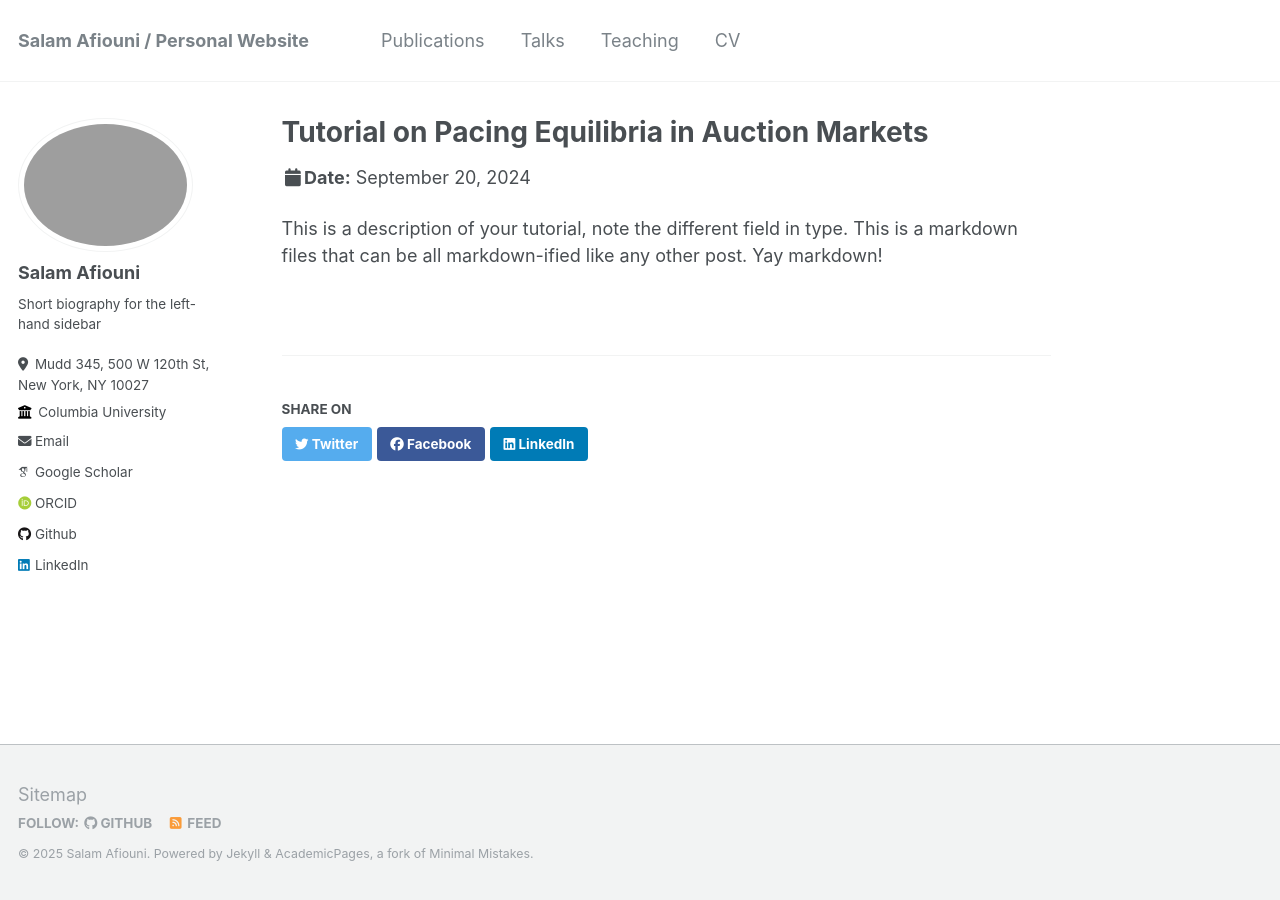
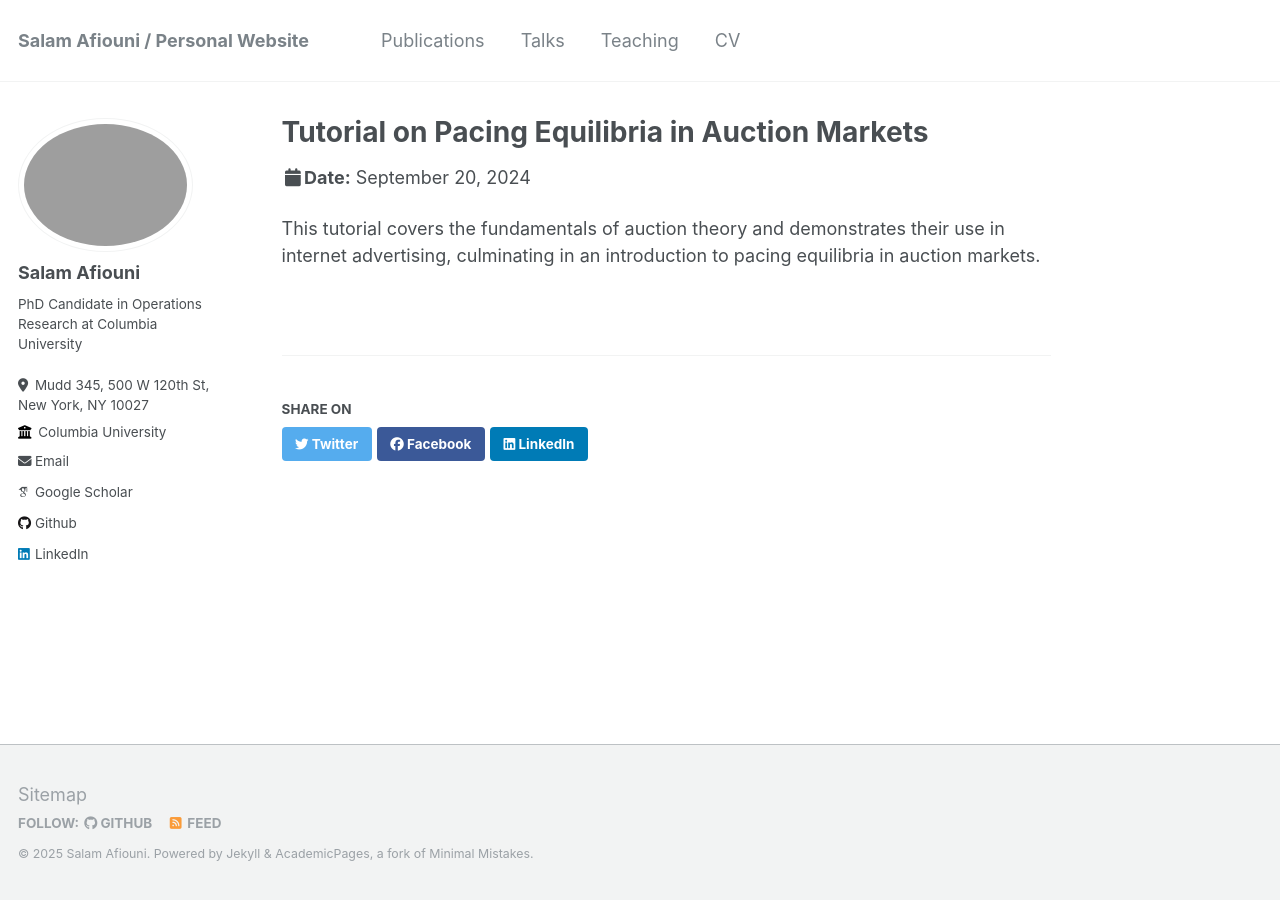
Before and after one commit to sal-af/sal-af.github.io, a Jekyll site: the page built from _talks/2013-03-01-tutorial-1.md, in a window 1280 px wide. Built offline with Jekyll 4.4.1, drawn with Linux system fonts in a browser that asks for light colours; some web fonts are replaced.

Commit message:
updated-info

```diff
--- a/_config.yml
+++ b/_config.yml
@@ -24,7 +24,7 @@ author:
   avatar           : "profile.png"
   name             : "Salam Afiouni"
   pronouns         : # example: "she/her"
-  bio              : "Short biography for the left-hand sidebar"
+  bio              : "PhD Candidate in Operations Research at Columbia University"
   location         : "Mudd 345, 500 W 120th St,<br> New York, NY 10027"
   employer         : "Columbia University"
   uri              : # URL
@@ -34,7 +34,7 @@ author:
   arxiv            : # URL - Update with the correct link to your profile
   googlescholar    : "https://scholar.google.com/citations?user=pPBem2IAAAAJ&hl=en"
   impactstory      : # URL
-  orcid            : "http://orcid.org/yourorcidurl"
+  orcid            : #"http://orcid.org/yourorcidurl"
   pubmed           : # URL
   researchgate     : # URL
 
--- a/_talks/2013-03-01-tutorial-1.md
+++ b/_talks/2013-03-01-tutorial-1.md
@@ -9,4 +9,4 @@ date: 2024-09-20
 location: "Columbia University NY, USA"
 ---
 
-This is a description of your tutorial, note the different field in type. This is a markdown files that can be all markdown-ified like any other post. Yay markdown!
+This tutorial covers the fundamentals of auction theory and demonstrates their use in internet advertising, culminating in an introduction to pacing equilibria in auction markets.
```
Also changed, not shown: 1 other file.
